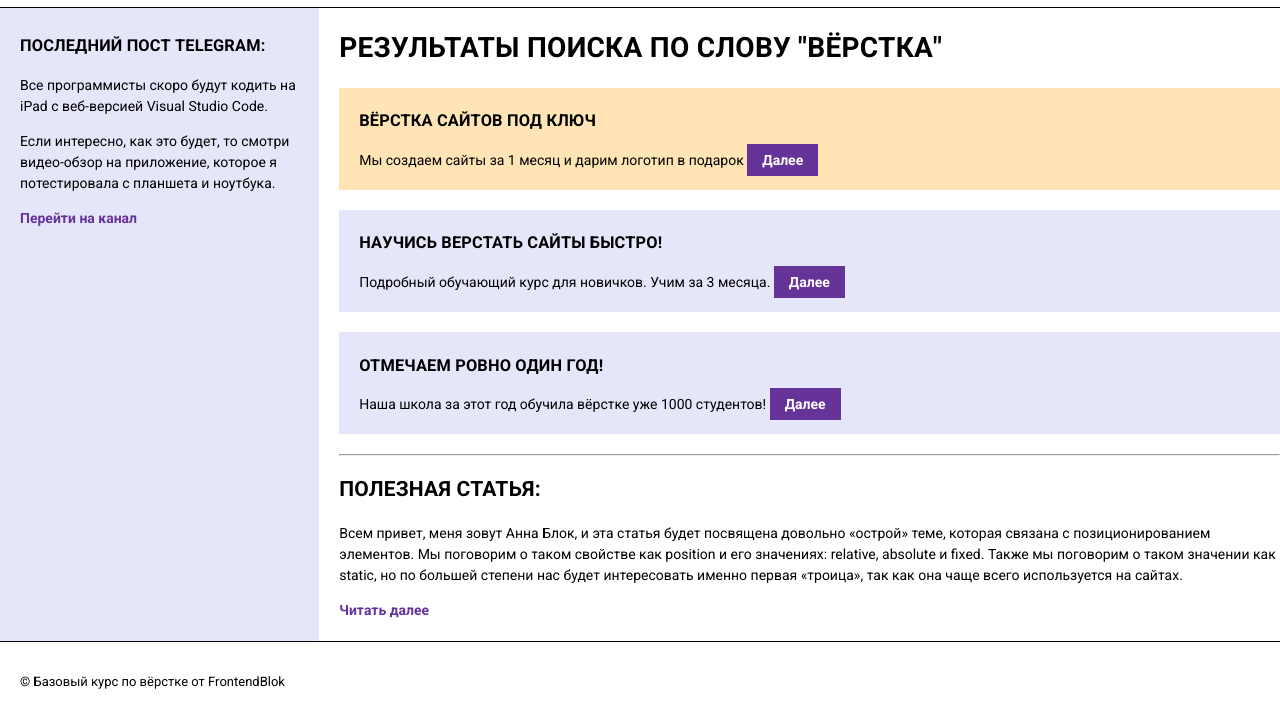
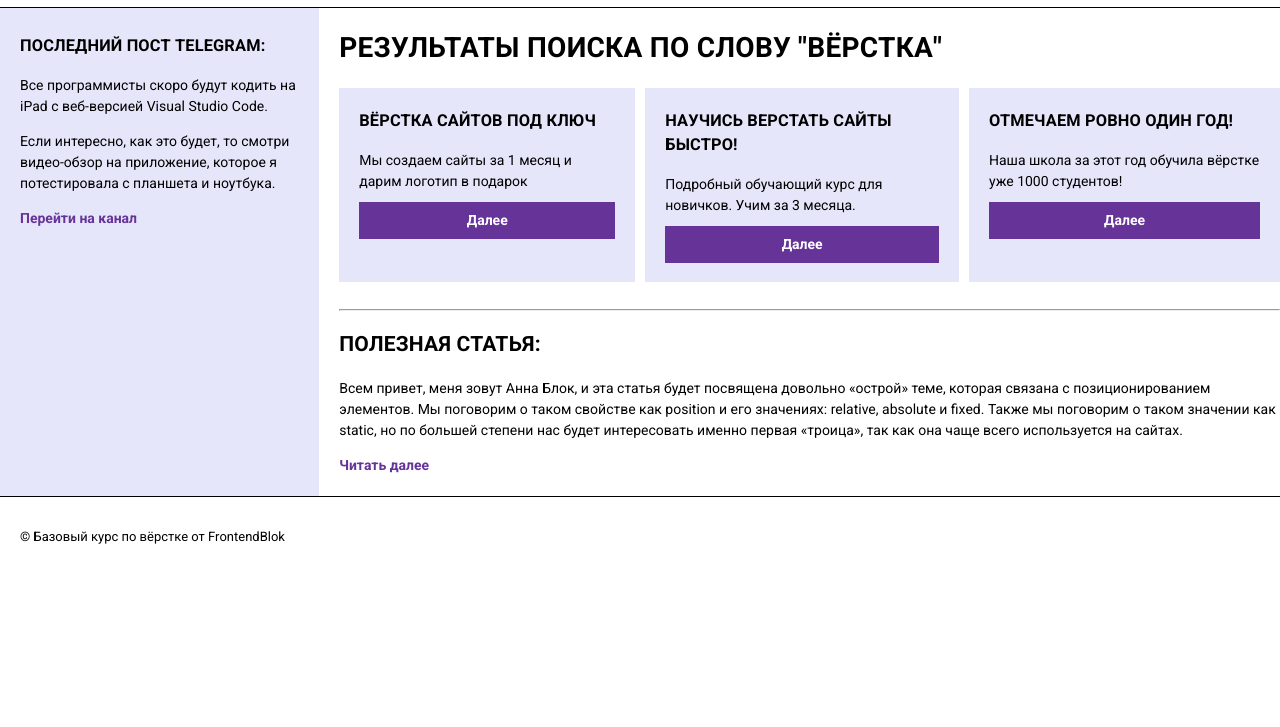
Before and after one commit to Arboro/FrontendBlok-Module01-Test, a plain HTML site: page semantic.html in a window 1280 px wide. Shown: the part 53-780 px from the top of the page. Drawn offline with Linux system fonts and the light colour scheme.

Commit message:
homework-10

```diff
--- a/semantic.html
+++ b/semantic.html
@@ -27,6 +27,7 @@
             </ul>
         </nav>
     </header>
+
     <div class="box">
         <aside class="aside">
             <h3>Последний пост Telegram:</h3>
@@ -41,6 +42,7 @@
         </aside>
         <main>
             <h1>Результаты поиска по слову "вёрстка"</h1>
+            <div class="results">
                 <section>
                     <h3>Вёрстка сайтов под ключ</h3>
                     <p>Мы создаем сайты за 1 месяц и дарим логотип в подарок <a class="link" href="#">Далее</a></p>
@@ -53,6 +55,7 @@
                     <h3>Отмечаем ровно один год!</h3>
                     <p>Наша школа за этот год обучила вёрстке уже 1000 студентов! <a class="link" href="#">Далее</a></p>
                 </section>
+            </div>
             <hr>
             <h2>Полезная статья:</h2>
             <article class="post">
--- a/styles/semantic.css
+++ b/styles/semantic.css
@@ -24,10 +24,6 @@ section {
   margin-bottom: 20px;
 }
 
-main section:nth-child(2) {
-  background-color: moccasin;
-}
-
 .header {
   font-size: 20px;
   display: flex;
@@ -49,11 +45,7 @@ ul {
   list-style-type: none;
   padding-left: 0;
   margin: 0;
-}
-
-ul > li:not(:last-child)::after {
-  content: "";
-  margin-right: 30px;
+  gap: 30px;
 }
 
 .box {
@@ -68,9 +60,17 @@ ul > li:not(:last-child)::after {
   background-color: lavender;
 }
 
+.results {
+  display: flex;
+  gap: 10px;
+}
+
 .link {
+  display: block;
+  text-align: center;
   background-color: rebeccapurple;
   color: white;
+  margin-top: 10px;
   padding: 8px 15px;
 }
 
```
Lines whose indentation alone changed are shown as unchanged.
